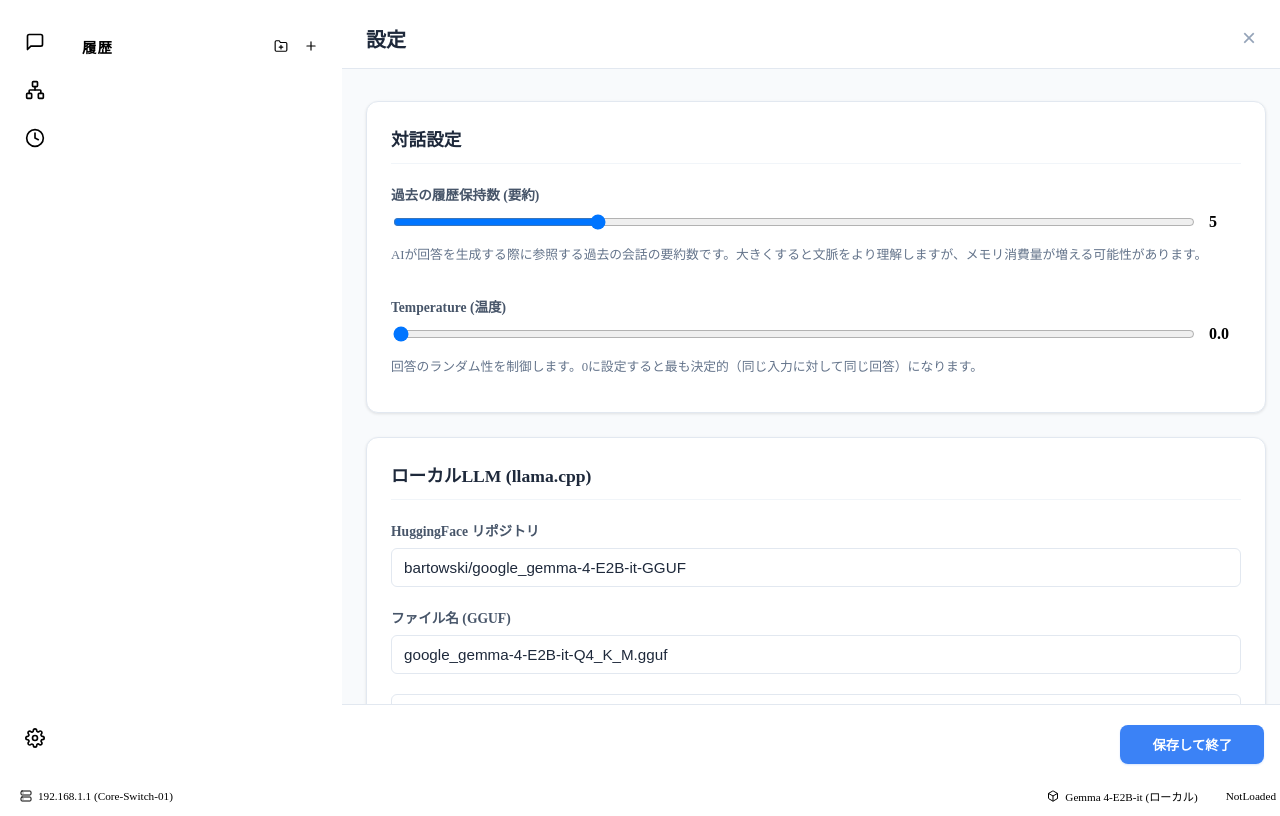
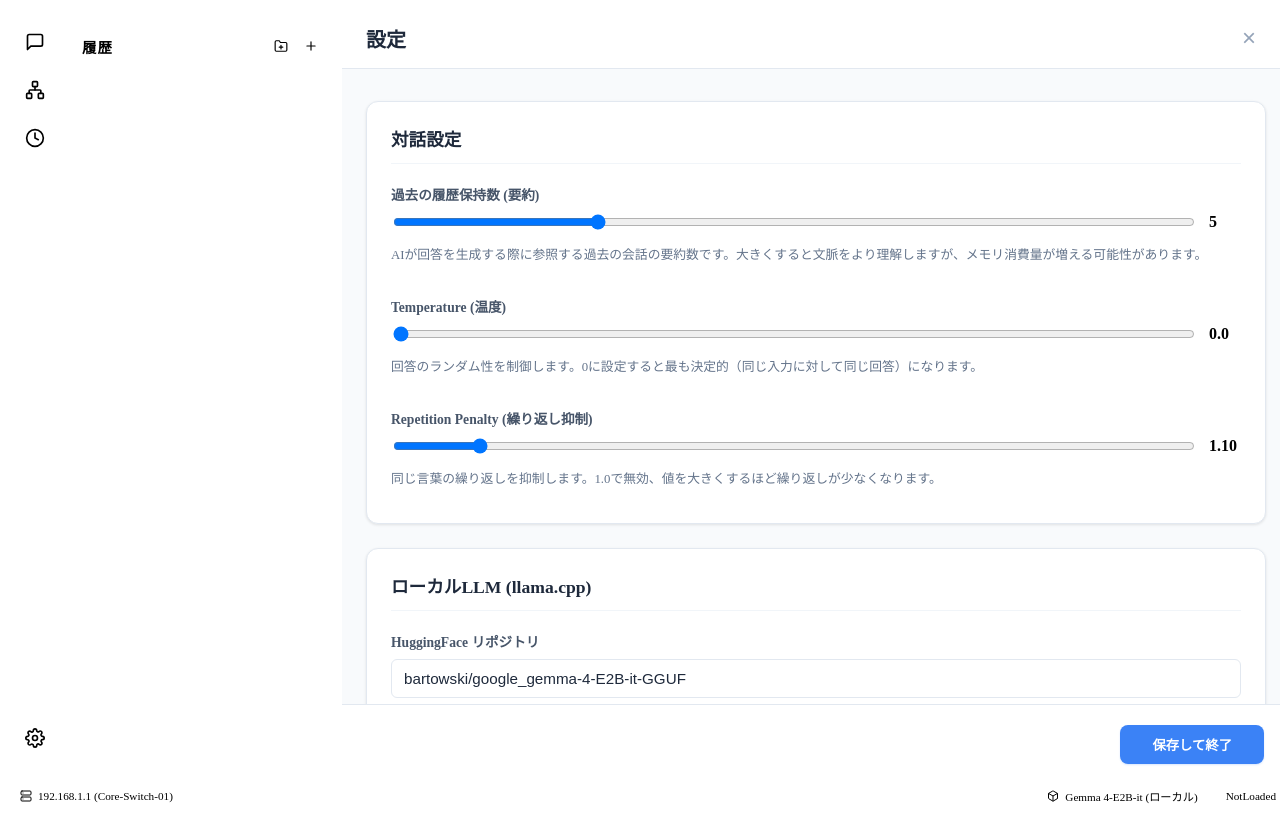
Before and after one commit to kamera25/mikomai, a React (Vite) app: page / in a window 1280 px wide. Both pictures are taken after a click on the element 35 px from the left and 738 px from the top of the page. Built offline with nearby package versions, Linux system fonts and the light colour scheme.

Commit message:
繰り返しペナルティを上げた

```diff
--- a/src/App.tsx
+++ b/src/App.tsx
@@ -51,6 +51,7 @@ function App() {
   const [summaries, setSummaries] = useState<SummaryItem[]>([]);
   const [historyLimit, setHistoryLimit] = useState<number>(5);
   const [temperature, setTemperature] = useState<number>(0.0);
+  const [repetitionPenalty, setRepetitionPenalty] = useState<number>(1.1);
   const isComposing = useRef(false);
 
   const textareaRef = useRef<HTMLTextAreaElement>(null);
@@ -104,6 +105,9 @@ function App() {
         }
         if (settings && settings.temperature !== undefined) {
           setTemperature(settings.temperature);
+        }
+        if (settings && settings.repetitionPenalty !== undefined) {
+          setRepetitionPenalty(settings.repetitionPenalty);
         }
       } catch (e) {
         console.error("Failed to load settings:", e);
@@ -628,7 +632,7 @@ function App() {
             onHistoryLimitChange={async (newLimit) => {
               setHistoryLimit(newLimit);
               try {
-                await invoke("save_settings", { settings: { historyLimit: newLimit, temperature } });
+                await invoke("save_settings", { settings: { historyLimit: newLimit, temperature, repetitionPenalty } });
               } catch (e) {
                 console.error("Failed to save settings:", e);
               }
@@ -637,7 +641,16 @@ function App() {
             onTemperatureChange={async (newTemp) => {
               setTemperature(newTemp);
               try {
-                await invoke("save_settings", { settings: { historyLimit, temperature: newTemp } });
+                await invoke("save_settings", { settings: { historyLimit, temperature: newTemp, repetitionPenalty } });
+              } catch (e) {
+                console.error("Failed to save settings:", e);
+              }
+            }}
+            repetitionPenalty={repetitionPenalty}
+            onRepetitionPenaltyChange={async (newPenalty) => {
+              setRepetitionPenalty(newPenalty);
+              try {
+                await invoke("save_settings", { settings: { historyLimit, temperature, repetitionPenalty: newPenalty } });
               } catch (e) {
                 console.error("Failed to save settings:", e);
               }
--- a/src/components/SettingsPanel.tsx
+++ b/src/components/SettingsPanel.tsx
@@ -11,6 +11,8 @@ interface SettingsPanelProps {
   onHistoryLimitChange: (limit: number) => void;
   temperature: number;
   onTemperatureChange: (temp: number) => void;
+  repetitionPenalty: number;
+  onRepetitionPenaltyChange: (penalty: number) => void;
 }
 
 export const SettingsPanel: React.FC<SettingsPanelProps> = ({
@@ -19,7 +21,9 @@ export const SettingsPanel: React.FC<SettingsPanelProps> = ({
   historyLimit,
   onHistoryLimitChange,
   temperature,
-  onTemperatureChange
+  onTemperatureChange,
+  repetitionPenalty,
+  onRepetitionPenaltyChange
 }) => {
   const [modelPath, setModelPath] = useState("bartowski/google_gemma-4-E2B-it-GGUF");
   const [modelFilename, setModelFilename] = useState("google_gemma-4-E2B-it-Q4_K_M.gguf");
@@ -118,6 +122,24 @@ export const SettingsPanel: React.FC<SettingsPanelProps> = ({
                 回答のランダム性を制御します。0に設定すると最も決定的（同じ入力に対して同じ回答）になります。
               </p>
             </div>
+            <div className="form-control">
+              <label>Repetition Penalty (繰り返し抑制)</label>
+              <div style={{ display: 'flex', alignItems: 'center', gap: '12px' }}>
+                <input
+                  type="range"
+                  min="1.0"
+                  max="2.0"
+                  step="0.05"
+                  value={repetitionPenalty}
+                  onChange={(e) => onRepetitionPenaltyChange(parseFloat(e.target.value))}
+                  style={{ flexGrow: 1 }}
+                />
+                <span style={{ minWidth: '32px', fontWeight: 'bold', color: 'var(--accent-color)' }}>{repetitionPenalty.toFixed(2)}</span>
+              </div>
+              <p className="help-text" style={{ fontSize: '0.8rem', color: '#64748b', marginTop: '4px' }}>
+                同じ言葉の繰り返しを抑制します。1.0で無効、値を大きくするほど繰り返しが少なくなります。
+              </p>
+            </div>
           </section>
 
           <section className="settings-group">
```
Also changed, not shown: nw-docs/operation/9-01_ping_check.md (added, +10 -0 lines), 2 other files (tests, documents, lock files or other folders).
